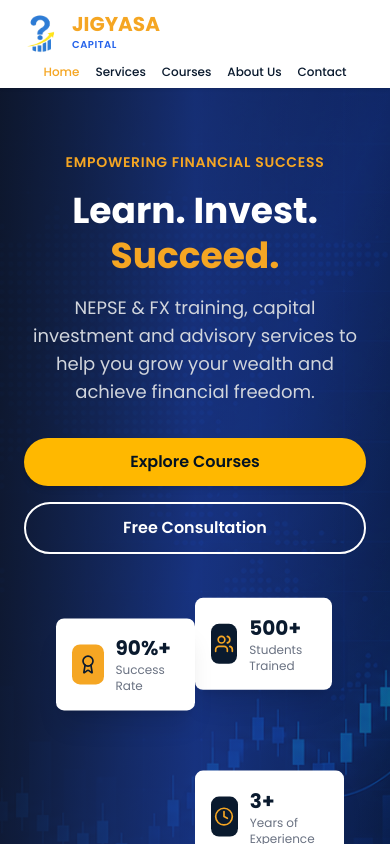
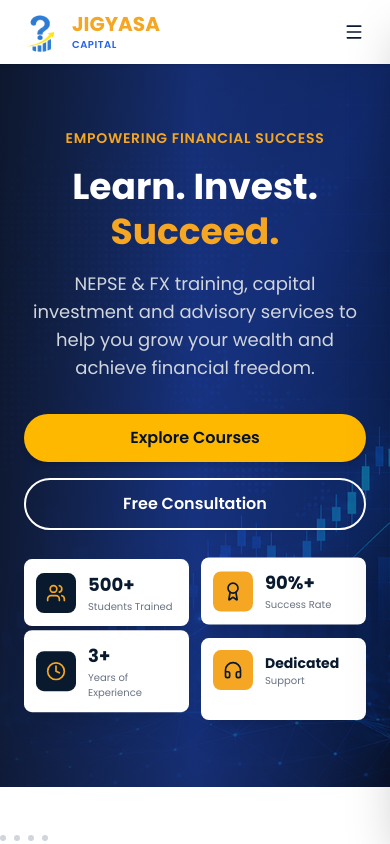
Before and after one commit to Rajesh9734/jigyasa-site, a Next.js app: page / in a window 390 px wide. Shown: the top 844 px of the page. Built offline with nearby package versions, Linux system fonts and the light colour scheme.

Commit message:
checkpoint

```diff
--- a/components/footer.tsx
+++ b/components/footer.tsx
@@ -19,10 +19,10 @@ const servicesLinks = [
 ]
 
 const socialLinks = [
-  { icon: Facebook, href: "#", label: "Facebook" },
-  { icon: Instagram, href: "#", label: "Instagram" },
-  { icon: Youtube, href: "#", label: "YouTube" },
-  { icon: Linkedin, href: "#", label: "LinkedIn" },
+  { icon: Facebook, href: "https://www.facebook.com/share/1CLkvoeRTB/", label: "Facebook" },
+  { icon: Instagram, href: "https://www.instagram.com/technicalanalyst123?igsh=MWFsM2p1c2thZXNnNA==", label: "Instagram" },
+  { icon: Youtube, href: "https://youtube.com/@narayanchapagain5417?si=Jujuc0WYSvWHVrsE", label: "YouTube" },
+  { icon: Linkedin, href: "https://www.tiktok.com/@technicalanalyst123?_r=1&_t=ZS-95r4q4MdsRB", label: "TikTok" },
 ]
 
 export function Footer() {
--- a/components/header.tsx
+++ b/components/header.tsx
@@ -1,30 +1,136 @@
 "use client"
 
-import { useState, useEffect } from "react"
+import { useState, useEffect, useCallback } from "react"
 import Link from "next/link"
 import Image from "next/image"
-import { User } from "lucide-react"
+import { Menu, X } from "lucide-react"
 import { Button } from "@/components/ui/button"
 
 const navItems = [
-  { label: "Home", href: "#", active: true },
+  { label: "Home", href: "#" },
   { label: "Services", href: "#services" },
   { label: "Courses", href: "#courses" },
   { label: "About Us", href: "#about" },
   { label: "Contact", href: "#contact" },
 ]
 
+// Map each nav href to the actual section-level element ID used for scroll detection.
+// "courses" is an h2 inside the "services" section, so both map to "services".
+const hrefToSectionId: Record<string, string> = {
+  "#services": "services",
+  "#courses": "services",
+  "#about": "about",
+  "#contact": "contact",
+}
+
+// When scroll is inside a given section, which nav href should be active?
+// This resolves the ambiguity where multiple nav items map to the same section.
+const sectionIdToActiveHref: Record<string, string> = {
+  services: "#services",
+  about: "#about",
+  contact: "#contact",
+}
+
 export function Header() {
   const [scrolled, setScrolled] = useState(false)
+  const [mobileMenuOpen, setMobileMenuOpen] = useState(false)
+  const [activeSection, setActiveSection] = useState("")
+  const [clickedHref, setClickedHref] = useState<string | null>(null)
+
+  const handleScroll = useCallback(() => {
+    setScrolled(window.scrollY > 50)
+
+    // Determine active section based on scroll position
+    const scrollPosition = window.scrollY + 120 // offset for header height
+
+    // Check only real page sections (deepest first so they take priority)
+    const sectionIds = ["contact", "about", "services"]
+    let found = false
+
+    for (const sectionId of sectionIds) {
+      const element = document.getElementById(sectionId)
+      if (element) {
+        const rect = element.getBoundingClientRect()
+        const top = window.scrollY + rect.top
+        const height = rect.height
+        if (scrollPosition >= top && scrollPosition < top + height) {
+          // If user explicitly clicked a nav item that maps to this section,
+          // keep that one highlighted (e.g. "Courses" within the "services" section)
+          if (clickedHref && hrefToSectionId[clickedHref] === sectionId) {
+            setActiveSection(clickedHref)
+          } else {
+            setActiveSection(sectionIdToActiveHref[sectionId] || "")
+          }
+          found = true
+          break
+        }
+      }
+    }
+
+    if (!found) {
+      if (window.scrollY < 100) {
+        setActiveSection("#")
+      } else {
+        setActiveSection("")
+      }
+    }
+  }, [clickedHref])
 
   useEffect(() => {
-    const handleScroll = () => {
-      setScrolled(window.scrollY > 50)
+    window.addEventListener("scroll", handleScroll)
+    handleScroll() // Run on mount
+    return () => window.removeEventListener("scroll", handleScroll)
+  }, [handleScroll])
+
+  // Clear the clickedHref after user scrolls away from that section
+  useEffect(() => {
+    if (!clickedHref) return
+    const mappedSection = hrefToSectionId[clickedHref]
+    if (!mappedSection) return
+
+    const checkIfScrolledAway = () => {
+      const element = document.getElementById(mappedSection)
+      if (!element) return
+      const rect = element.getBoundingClientRect()
+      const top = window.scrollY + rect.top
+      const height = rect.height
+      const scrollPosition = window.scrollY + 120
+      if (scrollPosition < top || scrollPosition >= top + height) {
+        setClickedHref(null)
+      }
     }
 
-    window.addEventListener("scroll", handleScroll)
-    return () => window.removeEventListener("scroll", handleScroll)
+    window.addEventListener("scroll", checkIfScrolledAway)
+    return () => window.removeEventListener("scroll", checkIfScrolledAway)
+  }, [clickedHref])
+
+  // Close mobile menu on resize to desktop
+  useEffect(() => {
+    const handleResize = () => {
+      if (window.innerWidth >= 768) {
+        setMobileMenuOpen(false)
+      }
+    }
+    window.addEventListener("resize", handleResize)
+    return () => window.removeEventListener("resize", handleResize)
   }, [])
+
+  // Prevent body scroll when mobile menu is open
+  useEffect(() => {
+    if (mobileMenuOpen) {
+      document.body.style.overflow = "hidden"
+    } else {
+      document.body.style.overflow = ""
+    }
+    return () => {
+      document.body.style.overflow = ""
+    }
+  }, [mobileMenuOpen])
+
+  const handleNavClick = (href: string) => {
+    setClickedHref(href)
+    setMobileMenuOpen(false)
+  }
 
   return (
     <header
@@ -34,7 +140,7 @@ export function Header() {
           : "bg-white shadow-sm"
       }`}
     >
-      <div className="mx-auto flex max-w-7xl flex-col gap-2 px-4 py-2 lg:h-16 lg:flex-row lg:items-center lg:justify-between lg:px-8">
+      <div className="mx-auto flex max-w-7xl items-center justify-between px-4 py-2 md:h-16 lg:px-8">
         {/* Logo */}
         <Link href="/" className="flex items-center gap-2">
           <div className="flex items-center">
@@ -56,14 +162,15 @@ export function Header() {
           </div>
         </Link>
 
-        {/* Navigation */}
-        <nav className="flex flex-1 flex-wrap items-center justify-center gap-4 text-xs sm:text-sm lg:gap-20">
+        {/* Desktop / Tablet Navigation (visible at md: 768px+) */}
+        <nav className="hidden flex-1 items-center justify-center gap-4 text-xs md:flex md:gap-6 lg:gap-20 lg:text-sm">
           {navItems.map((item) => (
             <Link
               key={item.label}
               href={item.href}
-              className={`font-medium transition-colors hover:text-[#f5a623] ${
-                item.active ? "text-[#f5a623]" : "text-[#0a1a2e]"
+              onClick={() => handleNavClick(item.href)}
+              className={`font-medium transition-colors hover:text-[#2563eb] ${
+                activeSection === item.href ? "text-[#2563eb]" : "text-[#0a1a2e]"
               }`}
             >
               {item.label}
@@ -71,10 +178,76 @@ export function Header() {
           ))}
         </nav>
 
-        {/* CTA Button */}
-        <Button className="hidden bg-[#f5a623] px-6 text-sm font-semibold text-[#0a1a2e] border border-[#f5a623]/30 shadow-sm transition-all duration-300 hover:scale-105 hover:bg-[#f5a623] hover:text-[#0a1a2e] lg:flex rounded-full">
+        {/* Desktop CTA Button (visible at md: 768px+) */}
+        <Button className="hidden bg-[#f5a623] px-4 text-xs font-semibold text-[#0a1a2e] border border-[#f5a623]/30 shadow-sm transition-all duration-300 hover:scale-105 hover:bg-[#f5a623] hover:text-[#0a1a2e] md:flex md:rounded-full lg:px-6 lg:text-sm">
           Join Class
         </Button>
+
+        {/* Mobile Hamburger Button (visible below md: 768px) */}
+        <button
+          onClick={() => setMobileMenuOpen(!mobileMenuOpen)}
+          className="relative z-50 flex h-10 w-10 items-center justify-center rounded-lg text-[#0a1a2e] transition-colors hover:bg-gray-100 md:hidden"
+          aria-label={mobileMenuOpen ? "Close menu" : "Open menu"}
+        >
+          <div className="relative h-5 w-5">
+            <Menu
+              className={`absolute inset-0 h-5 w-5 transition-all duration-300 ${
+                mobileMenuOpen ? "rotate-90 scale-0 opacity-0" : "rotate-0 scale-100 opacity-100"
+              }`}
+            />
+            <X
+              className={`absolute inset-0 h-5 w-5 transition-all duration-300 ${
+                mobileMenuOpen ? "rotate-0 scale-100 opacity-100" : "-rotate-90 scale-0 opacity-0"
+              }`}
+            />
+          </div>
+        </button>
+      </div>
+
+      {/* Mobile Menu Overlay (only below md) */}
+      <div
+        className={`fixed inset-0 z-40 bg-black/50 backdrop-blur-sm transition-opacity duration-300 md:hidden ${
+          mobileMenuOpen ? "opacity-100 pointer-events-auto" : "opacity-0 pointer-events-none"
+        }`}
+        onClick={() => setMobileMenuOpen(false)}
+      />
+
+      {/* Mobile Menu Panel (only below md) */}
+      <div
+        className={`fixed right-0 top-0 z-40 h-full w-72 bg-white shadow-2xl transition-transform duration-300 ease-in-out md:hidden ${
+          mobileMenuOpen ? "translate-x-0" : "translate-x-full"
+        }`}
+      >
+        <div className="flex flex-col pt-20 px-6">
+          {/* Nav Items */}
+          <nav className="flex flex-col gap-1">
+            {navItems.map((item, index) => (
+              <Link
+                key={item.label}
+                href={item.href}
+                onClick={() => handleNavClick(item.href)}
+                className={`rounded-lg px-4 py-3 text-base font-medium transition-all duration-200 ${
+                  activeSection === item.href
+                    ? "bg-[#e8f0fe] text-[#2563eb]"
+                    : "text-[#0a1a2e] hover:bg-gray-50 hover:text-[#2563eb]"
+                }`}
+                style={{
+                  animationDelay: `${index * 50}ms`,
+                }}
+              >
+                {item.label}
+              </Link>
+            ))}
+          </nav>
+
+          {/* Divider */}
+          <div className="my-6 h-px bg-gray-200" />
+
+          {/* Mobile CTA Button */}
+          <Button className="w-full rounded-full bg-[#f5a623] px-6 py-3 text-sm font-semibold text-[#0a1a2e] border border-[#f5a623]/30 shadow-sm transition-all duration-300 hover:bg-[#e5a600]">
+            Join Class
+          </Button>
+        </div>
       </div>
     </header>
   )
--- a/components/hero.tsx
+++ b/components/hero.tsx
@@ -25,20 +25,20 @@ export function Hero() {
       </div>
 
       {/* Stock Chart Numbers - Decorative */}
-      <div className="absolute right-20 top-20 hidden text-white/20 text-sm font-mono lg:block">
+      <div className="absolute right-20 top-20 hidden text-white/20 text-sm font-mono xl:block">
         <div>12.002</div>
         <div className="mt-8">17.002</div>
         <div className="mt-8">25.01</div>
       </div>
-      <div className="absolute right-8 top-32 hidden text-white/20 text-sm font-mono lg:block">
+      <div className="absolute right-8 top-32 hidden text-white/20 text-sm font-mono xl:block">
         <div>28.002</div>
         <div className="mt-16">27.10</div>
         <div className="mt-8">07.28</div>
       </div>
 
-      <div className="relative mx-auto flex max-w-7xl flex-col items-center gap-12 px-6 py-16 lg:flex-row lg:px-12 lg:py-24">
+      <div className="relative mx-auto flex max-w-7xl flex-col items-center gap-8 px-6 py-16 md:flex-row md:gap-12 md:px-12 md:py-20 lg:py-24">
         {/* Left Content */}
-        <div className="flex-1 text-center lg:text-left">
+        <div className="flex-1 text-center md:text-left">
           <p className="mb-4 text-sm font-semibold uppercase tracking-wider text-[#f5a623]">
             Empowering Financial Success
           </p>
@@ -48,10 +48,10 @@ export function Hero() {
             <span className="text-[#f5a623]">Succeed.</span>
           </h1>
           <p className="mb-8 max-w-lg text-lg text-gray-300">
-            NEPSE & FX training, capital investment and advisory services to
+            NEPSE &amp; FX training, capital investment and advisory services to
             help you grow your wealth and achieve financial freedom.
           </p>
-          <div className="flex flex-col gap-4 sm:flex-row sm:justify-center lg:justify-start">
+          <div className="flex flex-col gap-4 sm:flex-row sm:justify-center md:justify-start">
             <Button className="rounded-full bg-gold px-8 py-6 text-base font-semibold text-navy shadow-md transition-all duration-300 hover:-translate-y-0.5 hover:bg-gold-dark hover:shadow-lg">
               Explore Courses
             </Button>
@@ -65,11 +65,72 @@ export function Hero() {
         </div>
 
         {/* Right Content - Stats Cards & Graphic */}
-        <div className="relative flex-1">
-          {/* Floating Stats Cards */}
-          <div className="relative h-[400px] w-full lg:h-[500px]">
+        <div className="relative flex-1 w-full">
+          {/*
+            Mobile (< md): 2×2 grid, full width below hero text
+            Tablet (md to xl): Single column stack, side by side with text
+            Desktop (xl+): Absolute positioned floating cards
+          */}
+
+          {/* Mobile & Tablet: Grid/Stack layout */}
+          <div className="grid grid-cols-2 gap-3 sm:gap-4 md:grid-cols-1 md:gap-3 xl:hidden">
             {/* 500+ Students Card */}
-            <div className="animate-float absolute left-0 top-0 z-10 rounded-lg bg-white p-4 shadow-xl lg:left-10 lg:top-25">
+            <div className="animate-float rounded-lg bg-white p-3 sm:p-4 shadow-xl">
+              <div className="flex items-center gap-3">
+                <div className="flex h-10 w-10 shrink-0 items-center justify-center rounded-lg bg-[#0a1a2e]">
+                  <Users className="h-5 w-5 text-[#f5a623]" />
+                </div>
+                <div>
+                  <p className="text-lg sm:text-xl font-bold text-[#0a1a2e]">500+</p>
+                  <p className="text-[10px] sm:text-xs text-gray-500">Students Trained</p>
+                </div>
+              </div>
+            </div>
+
+            {/* 90%+ Success Rate Card */}
+            <div className="animate-float-delayed rounded-lg bg-white p-3 sm:p-4 shadow-xl">
+              <div className="flex items-center gap-3">
+                <div className="flex h-10 w-10 shrink-0 items-center justify-center rounded-lg bg-[#f5a623]">
+                  <Award className="h-5 w-5 text-[#0a1a2e]" />
+                </div>
+                <div>
+                  <p className="text-lg sm:text-xl font-bold text-[#0a1a2e]">90%+</p>
+                  <p className="text-[10px] sm:text-xs text-gray-500">Success Rate</p>
+                </div>
+              </div>
+            </div>
+
+            {/* 3+ Years Card */}
+            <div className="animate-float-slow rounded-lg bg-white p-3 sm:p-4 shadow-xl">
+              <div className="flex items-center gap-3">
+                <div className="flex h-10 w-10 shrink-0 items-center justify-center rounded-lg bg-[#0a1a2e]">
+                  <Clock className="h-5 w-5 text-[#f5a623]" />
+                </div>
+                <div>
+                  <p className="text-lg sm:text-xl font-bold text-[#0a1a2e]">3+</p>
+                  <p className="text-[10px] sm:text-xs text-gray-500">Years of Experience</p>
+                </div>
+              </div>
+            </div>
+
+            {/* Dedicated Support Card */}
+            <div className="animate-float rounded-lg bg-white p-3 sm:p-4 shadow-xl">
+              <div className="flex items-center gap-3">
+                <div className="flex h-10 w-10 shrink-0 items-center justify-center rounded-lg bg-[#f5a623]">
+                  <Headphones className="h-5 w-5 text-[#0a1a2e]" />
+                </div>
+                <div>
+                  <p className="text-sm font-bold text-[#0a1a2e]">Dedicated</p>
+                  <p className="text-[10px] sm:text-xs text-gray-500">Support</p>
+                </div>
+              </div>
+            </div>
+          </div>
+
+          {/* Desktop: Absolute positioned floating cards (xl: 1280px+) */}
+          <div className="relative hidden h-[500px] w-full xl:block">
+            {/* 500+ Students Card */}
+            <div className="animate-float absolute left-10 top-25 z-10 rounded-lg bg-white p-4 shadow-xl">
               <div className="flex items-center gap-3">
                 <div className="flex h-10 w-10 items-center justify-center rounded-lg bg-[#0a1a2e]">
                   <Users className="h-5 w-5 text-[#f5a623]" />
@@ -82,7 +143,7 @@ export function Hero() {
             </div>
 
             {/* 90%+ Success Rate Card */}
-            <div className="animate-float-delayed absolute right-0 top-5 z-10 rounded-lg bg-white p-4 shadow-xl lg:right-30 lg:top-20">
+            <div className="animate-float-delayed absolute right-30 top-20 z-10 rounded-lg bg-white p-4 shadow-xl">
               <div className="flex items-center gap-3">
                 <div className="flex h-10 w-10 items-center justify-center rounded-lg bg-[#f5a623]">
                   <Award className="h-5 w-5 text-[#0a1a2e]" />
@@ -95,7 +156,7 @@ export function Hero() {
             </div>
 
             {/* 3+ Years Card */}
-            <div className="animate-float-slow absolute bottom-32 left-0 z-10 rounded-lg bg-white p-4 shadow-xl lg:bottom-40 lg:left-5">
+            <div className="animate-float-slow absolute bottom-40 left-5 z-10 rounded-lg bg-white p-4 shadow-xl">
               <div className="flex items-center gap-3">
                 <div className="flex h-10 w-10 items-center justify-center rounded-lg bg-[#0a1a2e]">
                   <Clock className="h-5 w-5 text-[#f5a623]" />
@@ -108,7 +169,7 @@ export function Hero() {
             </div>
 
             {/* Dedicated Support Card */}
-            <div className="animate-float absolute bottom-10 right-0 z-10 rounded-lg bg-white p-4 shadow-xl lg:bottom-45 lg:right-30">
+            <div className="animate-float absolute bottom-45 right-30 z-10 rounded-lg bg-white p-4 shadow-xl">
               <div className="flex items-center gap-3">
                 <div className="flex h-10 w-10 items-center justify-center rounded-lg bg-[#f5a623]">
                   <Headphones className="h-5 w-5 text-[#0a1a2e]" />
@@ -119,8 +180,6 @@ export function Hero() {
                 </div>
               </div>
             </div>
-
-
           </div>
         </div>
       </div>
```
